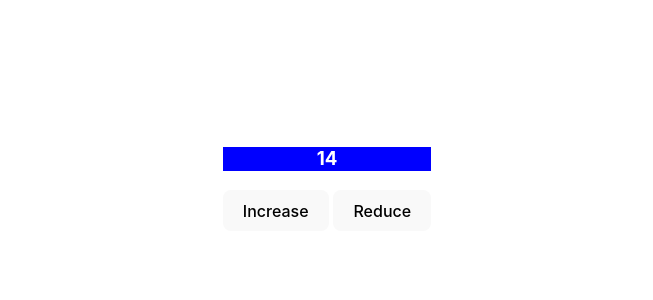
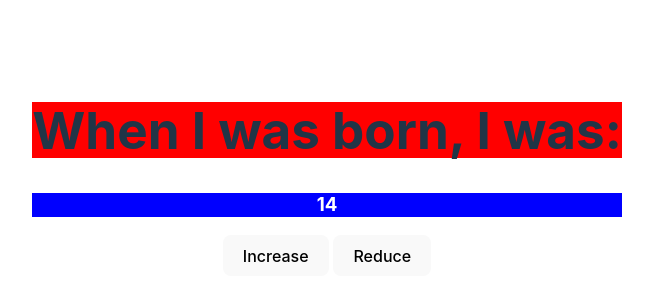
Before and after one commit to MusicalGamer/vitejs-vite-pphrvu, a Svelte app: page / in a window 1280 px wide. Shown: the part 228-528 px from the top of the page, without its empty margins (313-966 px from the left). Built offline with nearby package versions, Linux system fonts and the light colour scheme.

Commit message:
did stuff

```diff
--- a/src/App.svelte
+++ b/src/App.svelte
@@ -1,4 +1,4 @@
-<h1></h1>
+<h1>When I was born, I was:</h1>
 <h3>{age}</h3>
 
 <button on:click={onClick}>Increase</button>
```
